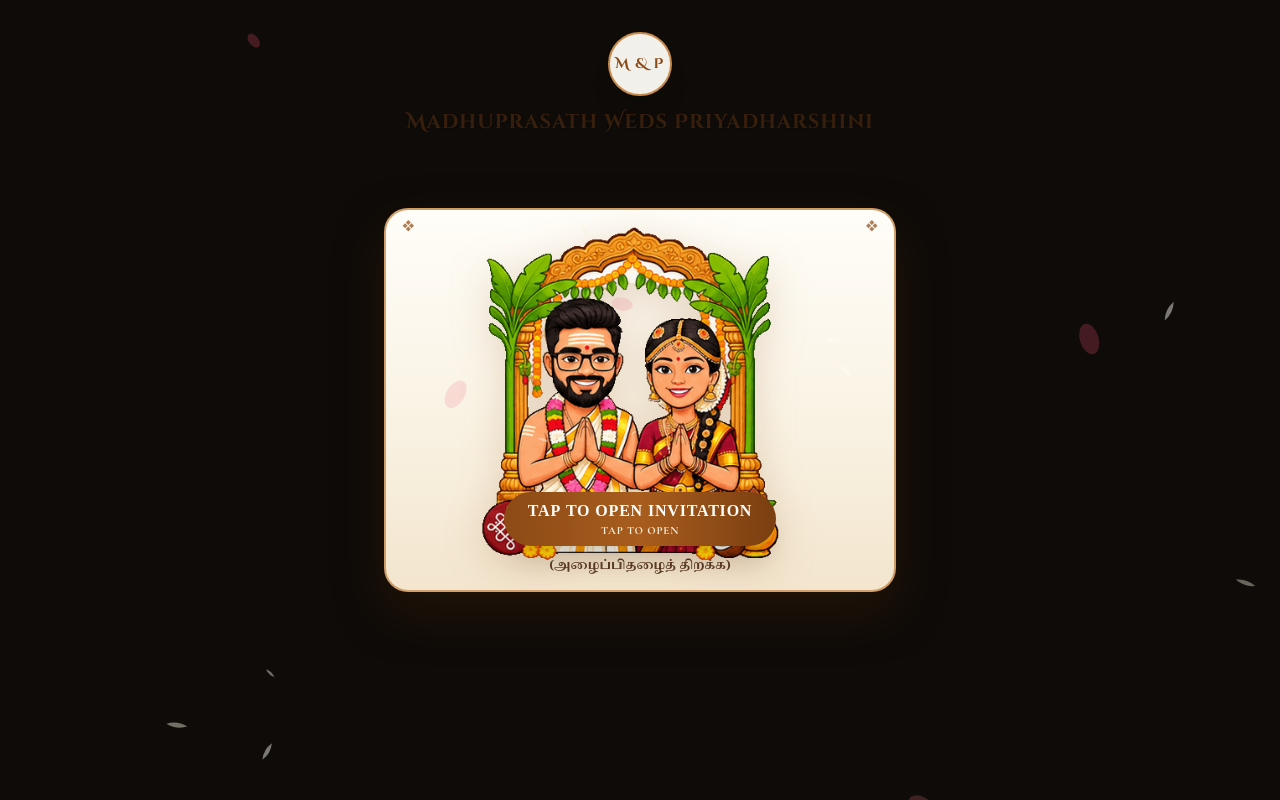
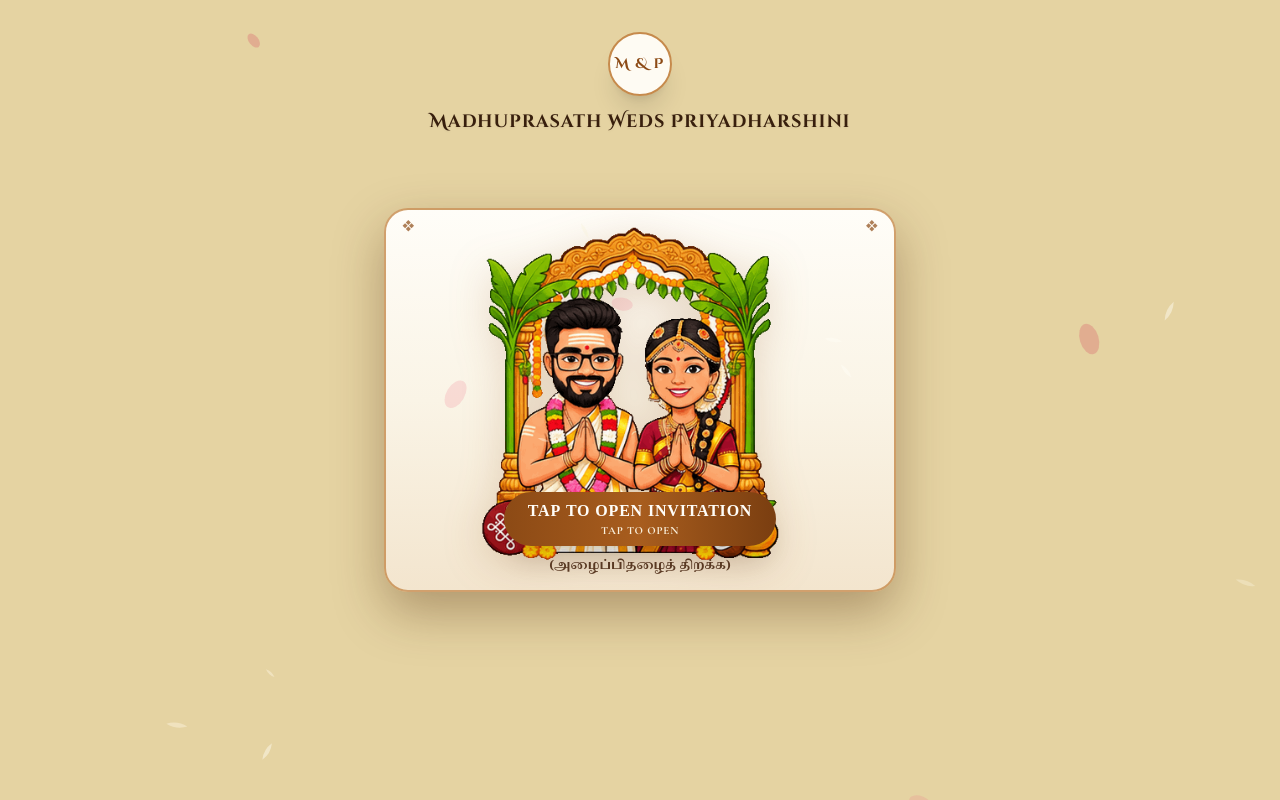
Before and after one commit to prasanthoyasco/marriage-invitation, a React (Vite) app: page / in a window 1280 px wide. Shown: the top 800 px of the page. Built offline with nearby package versions, Linux system fonts and the light colour scheme; a web font is replaced by a local one.

Commit message:
min tamil max english transformed

```diff
--- a/src/components/OpeningCover.tsx
+++ b/src/components/OpeningCover.tsx
@@ -104,7 +104,7 @@ export const OpeningCover: React.FC<OpeningCoverProps> = ({ isOpen, onOpen }) =>
           <FloatingPetals count={16} className="opacity-60" />
 
           {/* Deep Cinematic Warm Background Vignette */}
-          <div className="absolute inset-0 bg-radial-gradient from-[#241a14]/70 via-[#140f0c] to-[#080605] pointer-events-none" />
+          <div className="absolute inset-0 bg-[#e5d3a2] pointer-events-none" />
 
           {/* Camera Zoom & Envelope / Anime Wrapper */}
           <motion.div
@@ -130,7 +130,7 @@ export const OpeningCover: React.FC<OpeningCoverProps> = ({ isOpen, onOpen }) =>
                 </span>
               </div>
 
-              <h1 className="font-cinzel text-lg sm:text-xl text-[#381F0D] tracking-wider mt-1 drop-shadow-sm font-bold">
+              <h1 className="font-cinzel text-sm sm:text-lg text-center text-[#381F0D] tracking-wider mt-1 drop-shadow-sm font-bold">
                 {weddingConfig.couple.title}
               </h1>
             </motion.div>
--- a/src/config/wedding.ts
+++ b/src/config/wedding.ts
@@ -137,7 +137,7 @@ export const weddingConfig: WeddingConfig = {
       address: "Sri Ranganayaki Kalyana Mandapam, Nanganallur, Chennai",
       mapsUrl: "https://maps.google.com/?q=Sri+Ranganayaki+Kalyana+Mandapam+Nanganallur+Chennai",
       image: "/assets/images/event-wedding.jpeg",
-      video: "/assets/video/coupledance.mp4",
+      video: "/assets/video/coupledance.mp",
       videoPoster: "/assets/images/event-wedding.png",
       videoDurationText: "Couple Dance"
     },
```
